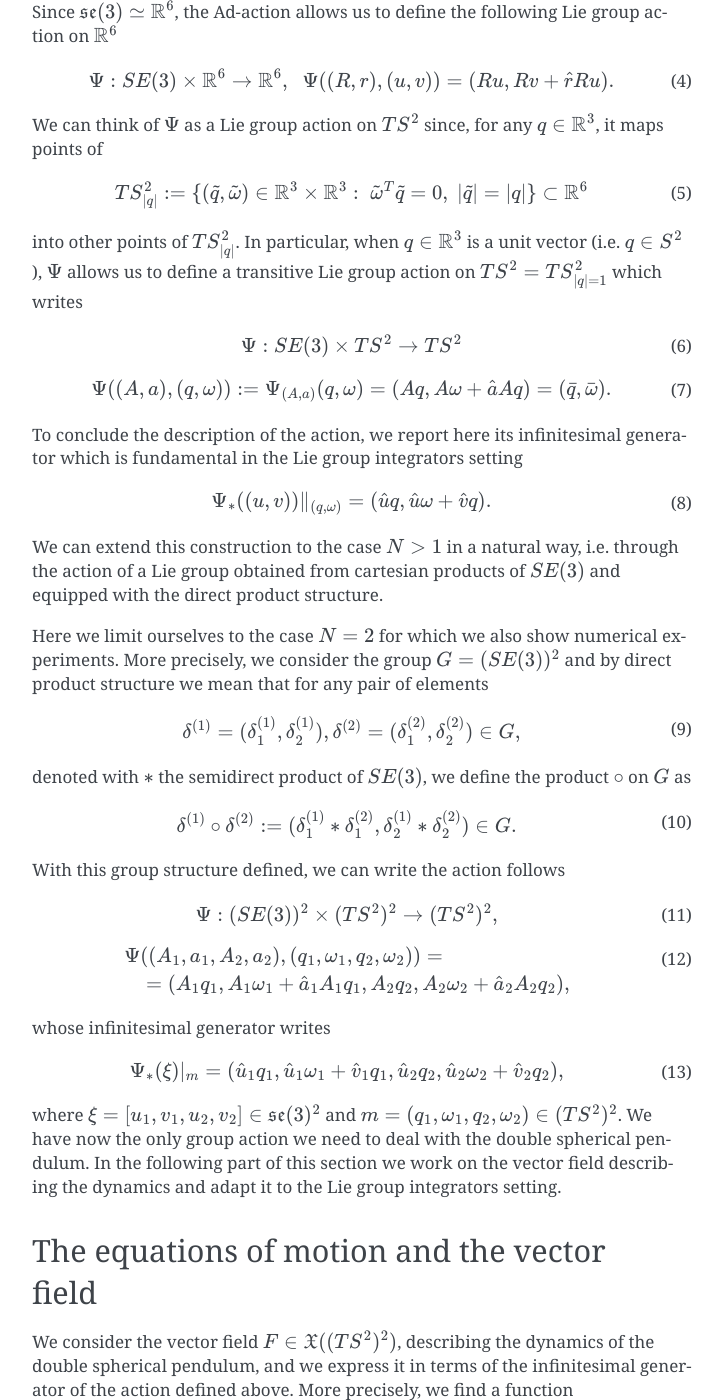
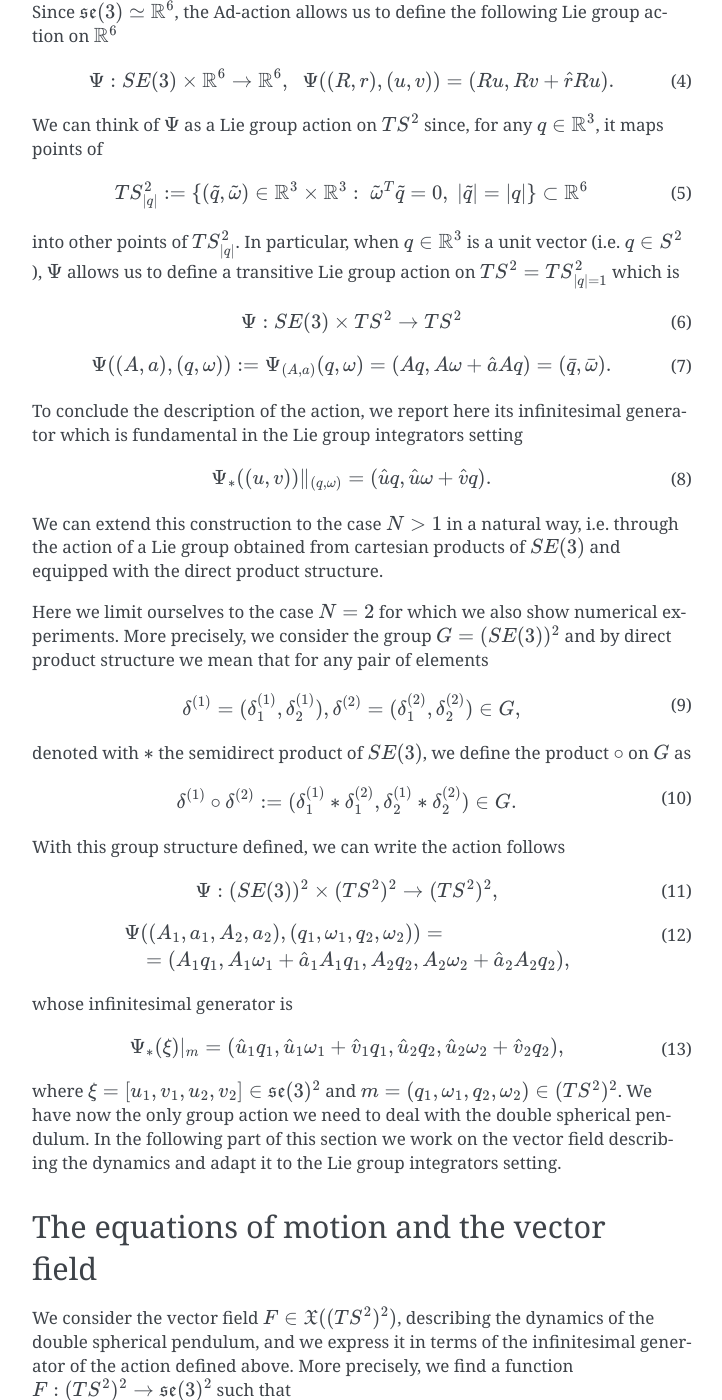
Before and after one commit to THREAD-3-2/lie_group_integrators_double_spherical_pendulum, a Sphinx documentation site: the page built from docs/double_sph_pend.rst, in a window 1280 px wide and 1400 px high, scrolled down 866 px. Shown: the whole window, without its empty margins (388-1110 px from the left). Built offline with Sphinx 7.4.7, drawn with Linux system fonts in a browser that asks for light colours; some of the changed text lies outside the part shown.

Commit message:
Update double_sph_pend.rst

```diff
--- a/docs/double_sph_pend.rst
+++ b/docs/double_sph_pend.rst
@@ -29,7 +29,7 @@
 -------------------------------------------
 
 In `(Celledoni, Çokaj, Leone, Murari and Owren, (2021) International Journal of Computer Mathematics) <https://doi.org/10.1080/00207160.2021.1966772>`_ we characterize a transitive action for :math:`(TS^2)^N`, starting with the case :math:`N=1` and generalizing it to :math:`N>1` .
-The action we consider is based on the identification between :math:`\mathfrak{se}(3)`, the Lie algebra of :math:`SE(3)`, and :math:`\mathbb{R}^6`. We start from the Ad-action of :math:`SE(3)` on :math:`\mathfrak{se}(3)`, which writes
+The action we consider is based on the identification between :math:`\mathfrak{se}(3)`, the Lie algebra of :math:`SE(3)`, and :math:`\mathbb{R}^6`. We start from the Ad-action of :math:`SE(3)` on :math:`\mathfrak{se}(3)`, which is
 
 .. math::
     :name: eq:
@@ -63,7 +63,7 @@
         TS_{|q|}^2:=\{(\tilde{q},\tilde{\omega})\in \mathbb{R}^3\times\mathbb{R}^3:\; \tilde{\omega}^T\tilde{q}=0,\;|\tilde{q}|=|q|\}\subset \mathbb{R}^6
     \end{align}
 
-into other points of :math:`TS_{|q|}^2`. In particular, when :math:`q\in\mathbb{R}^3` is a unit vector (i.e. :math:`q\in S^2`), :math:`\Psi` allows us to define a transitive Lie group action on :math:`TS^2=TS_{|q|=1}^2` which writes
+into other points of :math:`TS_{|q|}^2`. In particular, when :math:`q\in\mathbb{R}^3` is a unit vector (i.e. :math:`q\in S^2`), :math:`\Psi` allows us to define a transitive Lie group action on :math:`TS^2=TS_{|q|=1}^2` which is
 
 .. math::
     :name: eq:
@@ -127,7 +127,7 @@
         \end{split}
     \end{align}
 
-whose infinitesimal generator writes
+whose infinitesimal generator is
 
 .. math::
     :name: eq:
@@ -154,7 +154,7 @@
     \end{align}
 
 The derivation of :math:`F` starting from the Lagrangian of the system can be found in the section devoted to mechanical systems on :math:`(S^2)^2` of `(Lee, Leok and McClamroch, (2018)) <https://doi.org/10.1007/978-3-319-56953-6>`_.
-The configuration manifold of the system is :math:`(S^2)^2`, while the Lagrangian, expressed in terms of the variables :math:`(q_1,\omega_1, q_2,\omega_2)\in (TS^2)^2`, writes
+The configuration manifold of the system is :math:`(S^2)^2`, while the Lagrangian, expressed in terms of the variables :math:`(q_1,\omega_1, q_2,\omega_2)\in (TS^2)^2`, is
 
 .. math::
     :name: eq:
```
